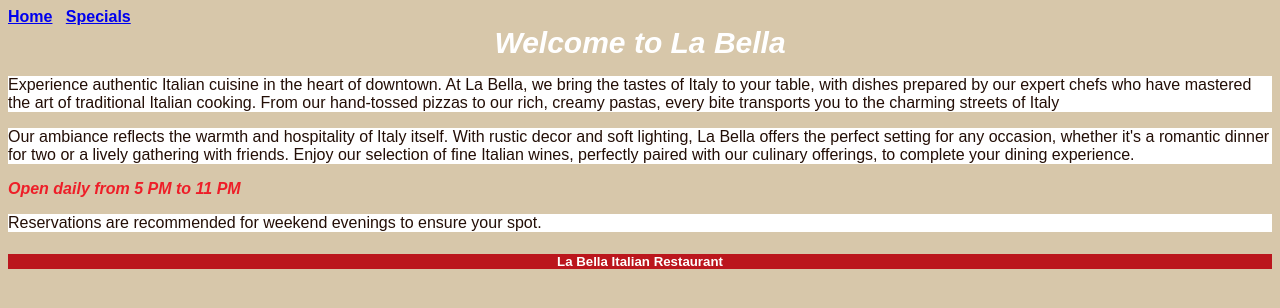
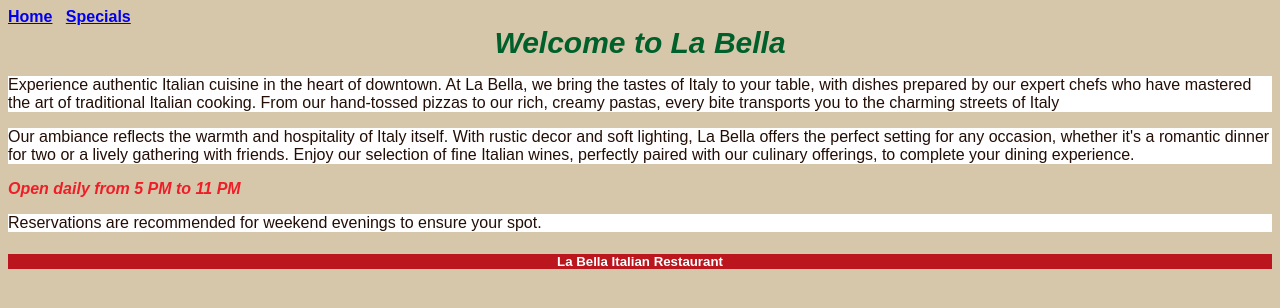
Before and after one commit to pjwolf04/web110, a plain HTML site: page chapter 4/index.html in a window 1280 px wide. Drawn offline with Linux system fonts and the light colour scheme.

Commit message:
Update styles.css

```diff
--- a/chapter 4/styles.css
+++ b/chapter 4/styles.css
@@ -9,7 +9,7 @@ header  {
     font-size: 30px;
     font-weight: bold;
     font-style: italic;
-    color: #ffffff;
+    color: #00602b;
 }
 h1,h2  {
      color: #342517;
```
